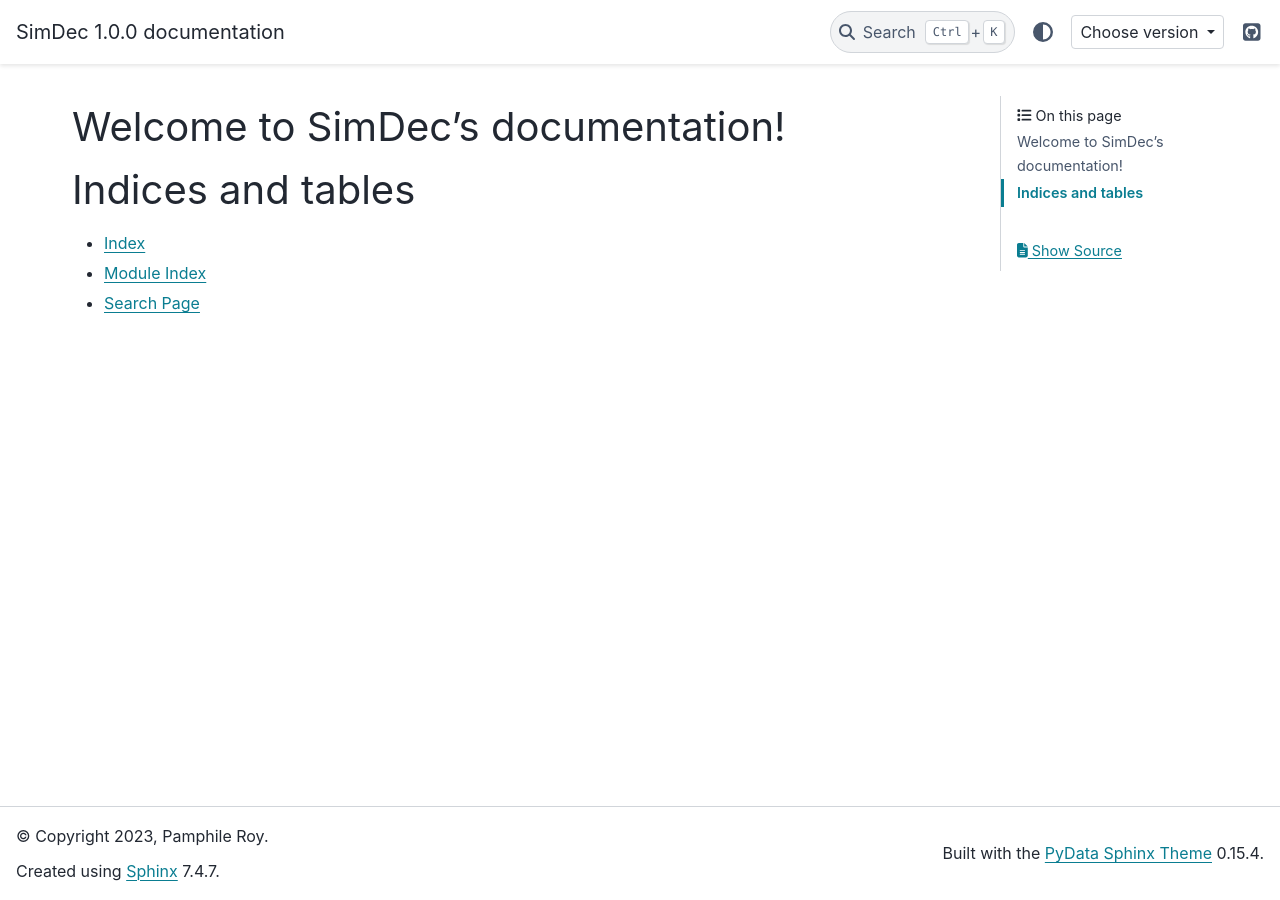
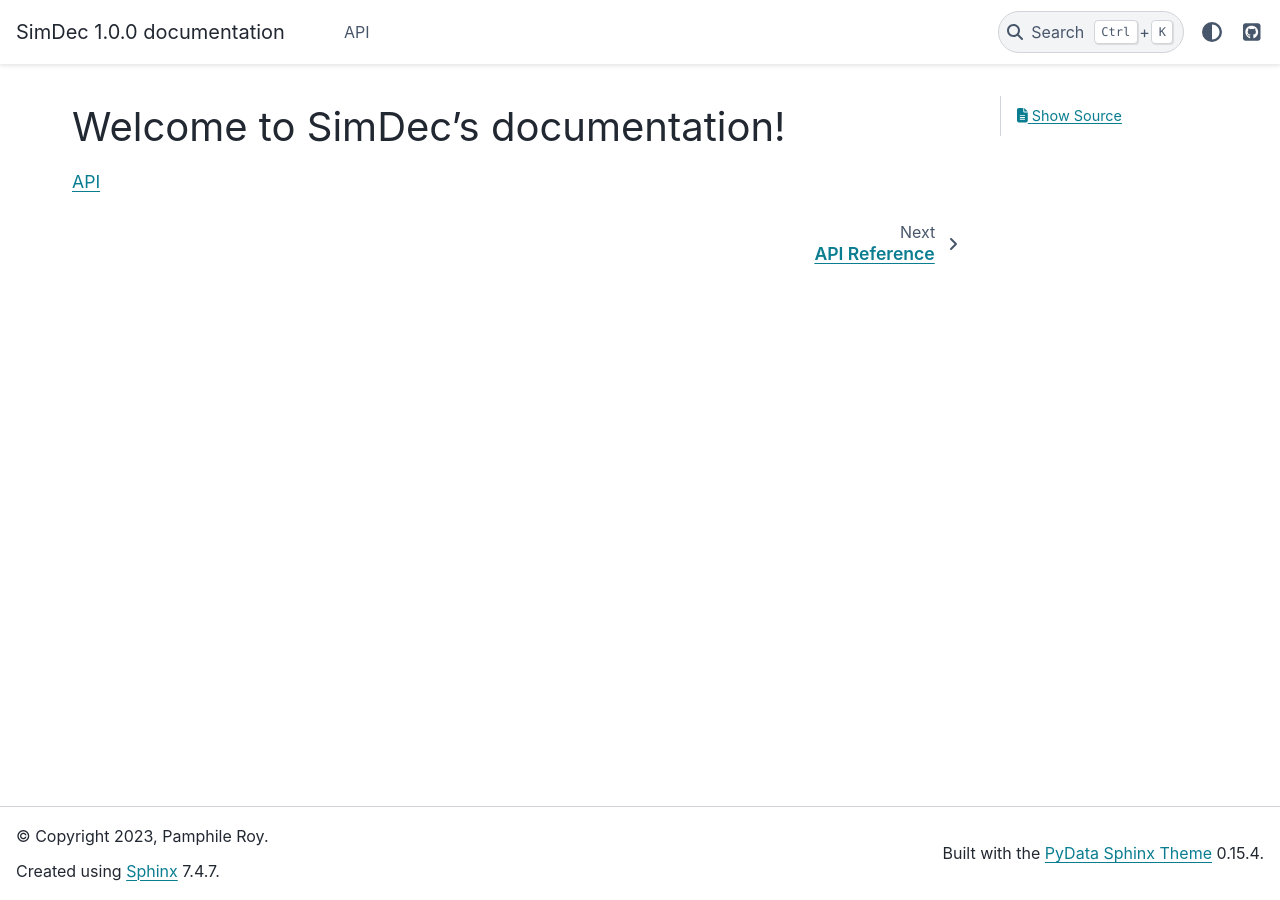
Before and after one commit to Simulation-Decomposition/simdec-python, a Sphinx documentation site: the page built from docs/index.rst, in a window 1280 px wide. Built offline with Sphinx 7.4.7 and the PyData theme 0.15.4, drawn with Linux system fonts in a browser that asks for light colours; comment, search, counter and statistics services are not loaded.

Commit message:
Fix basic doc structure

```diff
--- a/docs/conf.py
+++ b/docs/conf.py
@@ -36,9 +36,9 @@
 
 html_theme_options = {
     "github_url": "https://github.com/Simulation-Decomposition/simdec-python",
-    "navbar_end": ["theme-switcher", "version-switcher", "navbar-icon-links"],
-    "switcher": {
-        "json_url": "https://simdec.readthedocs.io/en/latest/_static/version_switcher.json",  # noqa
-        "version_match": release,
-    },
+    # "navbar_end": ["theme-switcher", "version-switcher", "navbar-icon-links"],
+    # "switcher": {
+    #     "json_url": "https://simdec.readthedocs.io/en/latest/_static/version_switcher.json",  # noqa
+    #     "version_match": release,
+    # },
 }
--- a/docs/index.rst
+++ b/docs/index.rst
@@ -1,20 +1,7 @@
-.. SimDec documentation master file, created by
-   sphinx-quickstart on Fri Apr 28 12:36:08 2023.
-   You can adapt this file completely to your liking, but it should at least
-   contain the root `toctree` directive.
-
 Welcome to SimDec's documentation!
 ==================================
 
 .. toctree::
    :maxdepth: 2
-   :caption: Contents:
 
-
-
-Indices and tables
-==================
-
-* :ref:`genindex`
-* :ref:`modindex`
-* :ref:`search`
+   API <api>
```
Also changed, not shown: docs/api.rst (added, +7 -0 lines), 1 other file.
